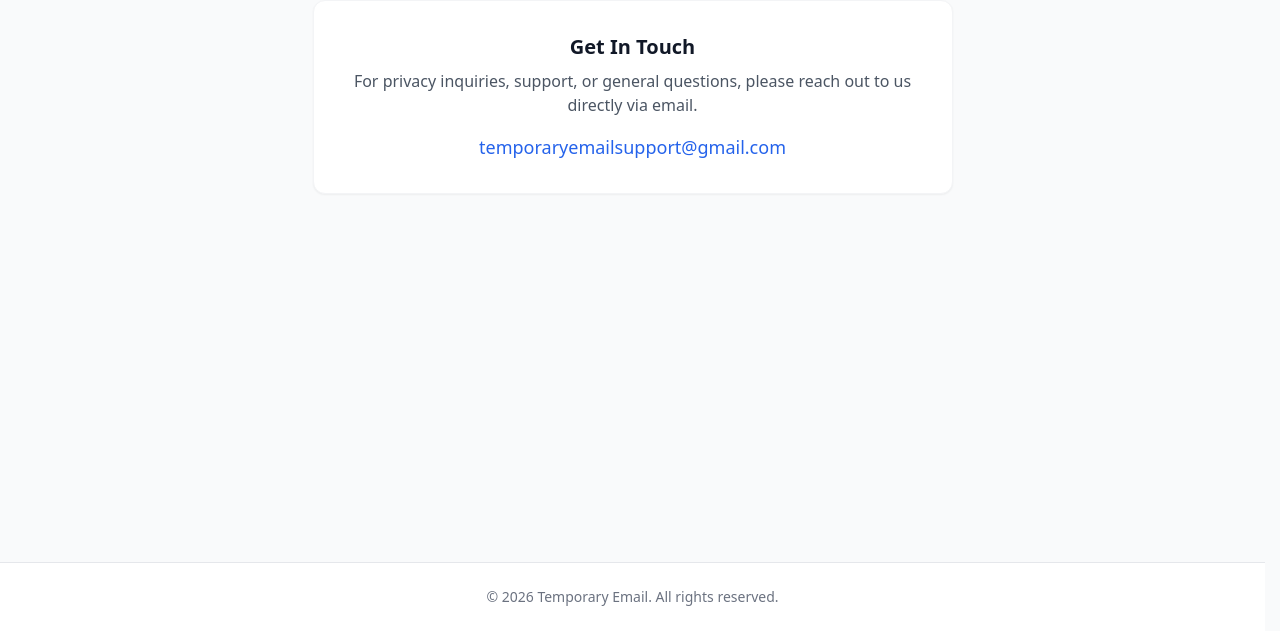
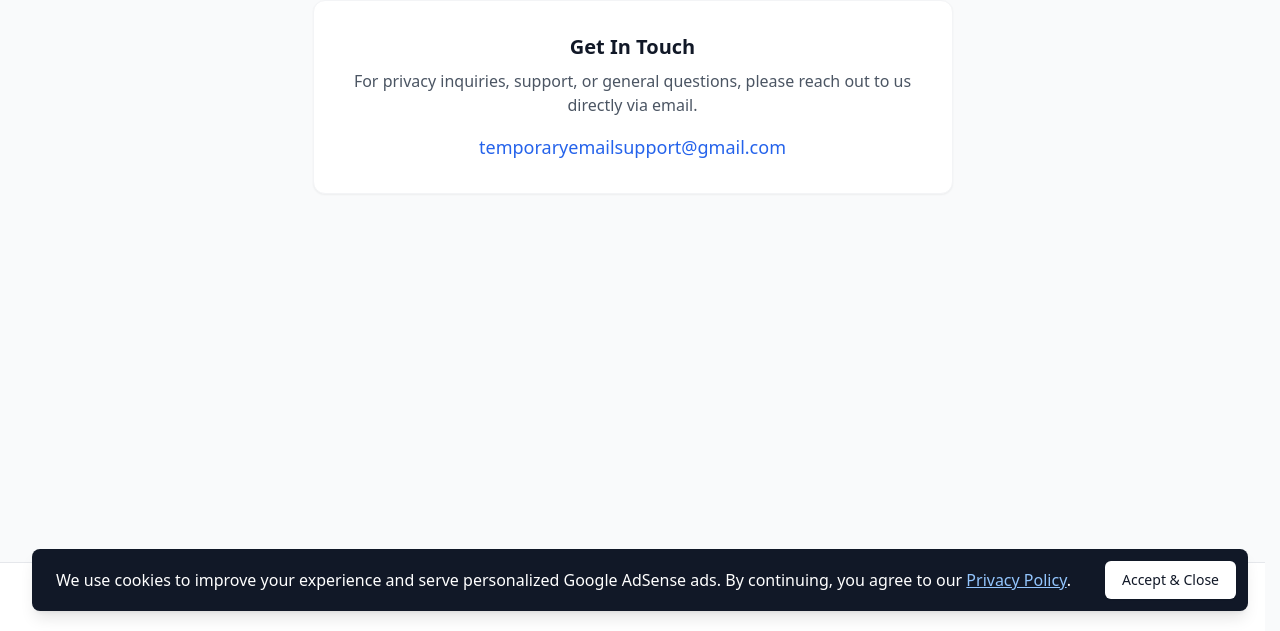
Before and after one commit to Nil112100/Project-Email, a plain HTML site: page contact.html in a window 1280 px wide. Shown: the part 169-800 px from the top of the page. Drawn offline with nearby package versions, Linux system fonts and the light colour scheme.

Commit message:
Add cookie consent banner to contact page

```diff
--- a/contact.html
+++ b/contact.html
@@ -41,7 +41,45 @@
     <footer class="bg-white border-t border-gray-200 py-6 text-center text-sm text-gray-500">
         &copy; 2026 Temporary Email. All rights reserved.
     </footer>
+<!-- Cookie Consent Banner -->
+<div id="cookie-consent-banner" class="fixed bottom-0 inset-x-0 pb-2 sm:pb-5 z-50 hidden">
+    <div class="max-w-7xl mx-auto px-2 sm:px-6 lg:px-8">
+        <div class="p-2 rounded-lg bg-gray-900 shadow-lg sm:p-3">
+            <div class="flex items-center justify-between flex-wrap">
+                <div class="w-0 flex-1 flex items-center">
+                    <p class="ml-3 font-medium text-white truncate">
+                        <span class="md:hidden">We use cookies for ads and analytics.</span>
+                        <span class="hidden md:inline">We use cookies to improve your experience and serve personalized Google AdSense ads. By continuing, you agree to our <a href="privacy.html" class="underline text-blue-300 hover:text-blue-100">Privacy Policy</a>.</span>
+                    </p>
+                </div>
+                <div class="order-3 mt-2 flex-shrink-0 w-full sm:order-2 sm:mt-0 sm:w-auto">
+                    <button id="accept-cookies-btn" class="flex items-center justify-center px-4 py-2 border border-transparent rounded-md shadow-sm text-sm font-medium text-gray-900 bg-white hover:bg-gray-100 focus:outline-none">
+                        Accept & Close
+                    </button>
+                </div>
+            </div>
+        </div>
+    </div>
+</div>
 
+<script>
+    document.addEventListener("DOMContentLoaded", function() {
+        const banner = document.getElementById('cookie-consent-banner');
+        const acceptBtn = document.getElementById('accept-cookies-btn');
+
+        // Show banner if cookies haven't been accepted yet
+        if (!localStorage.getItem('cookiesAccepted')) {
+            banner.classList.remove('hidden');
+        }
+
+        // Hide banner and save preference when clicked
+        acceptBtn.addEventListener('click', function() {
+            localStorage.setItem('cookiesAccepted', 'true');
+            banner.classList.add('hidden');
+        });
+    });
+</script>
+<!-- End Cookie Consent Banner -->
     <script src="assets/modals.js" defer></script>
 </body>
 </html>
```
